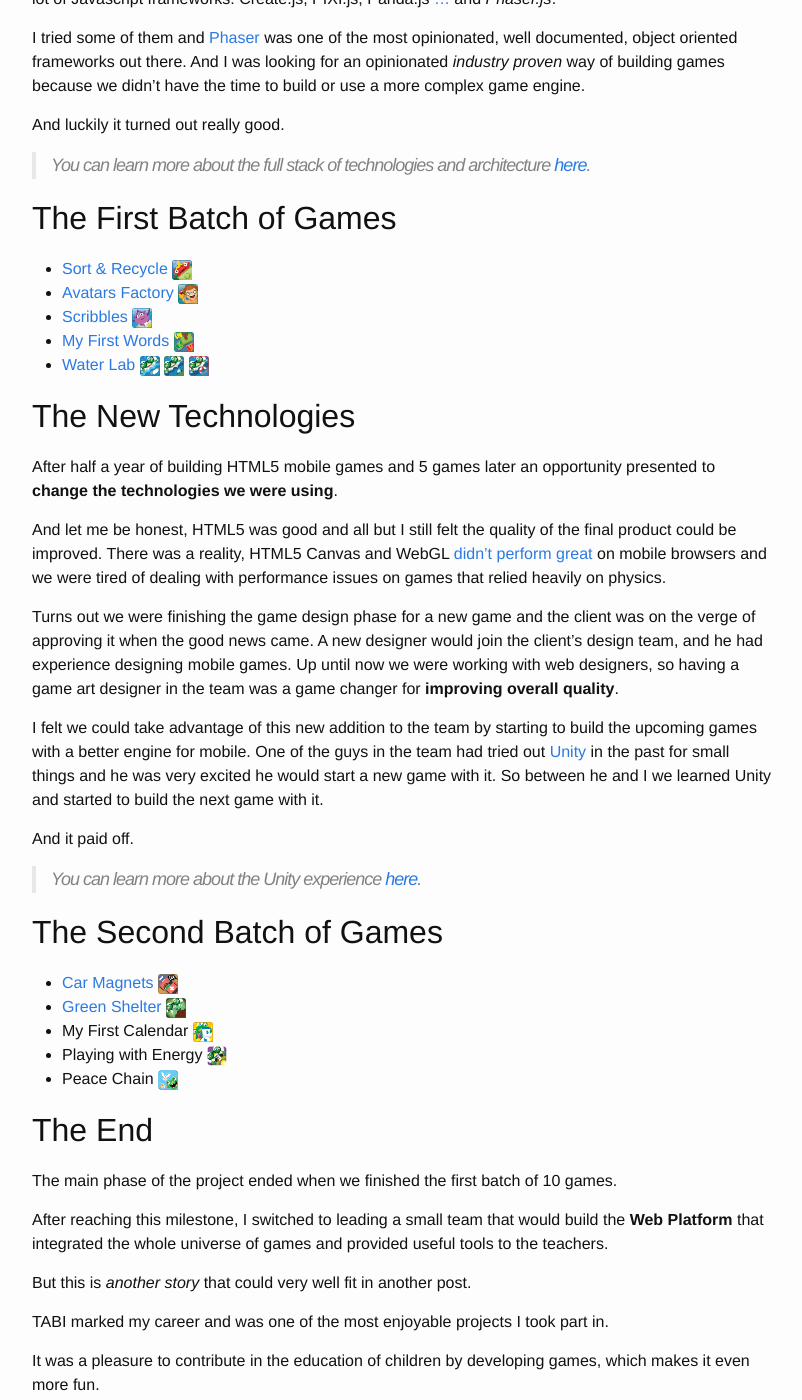
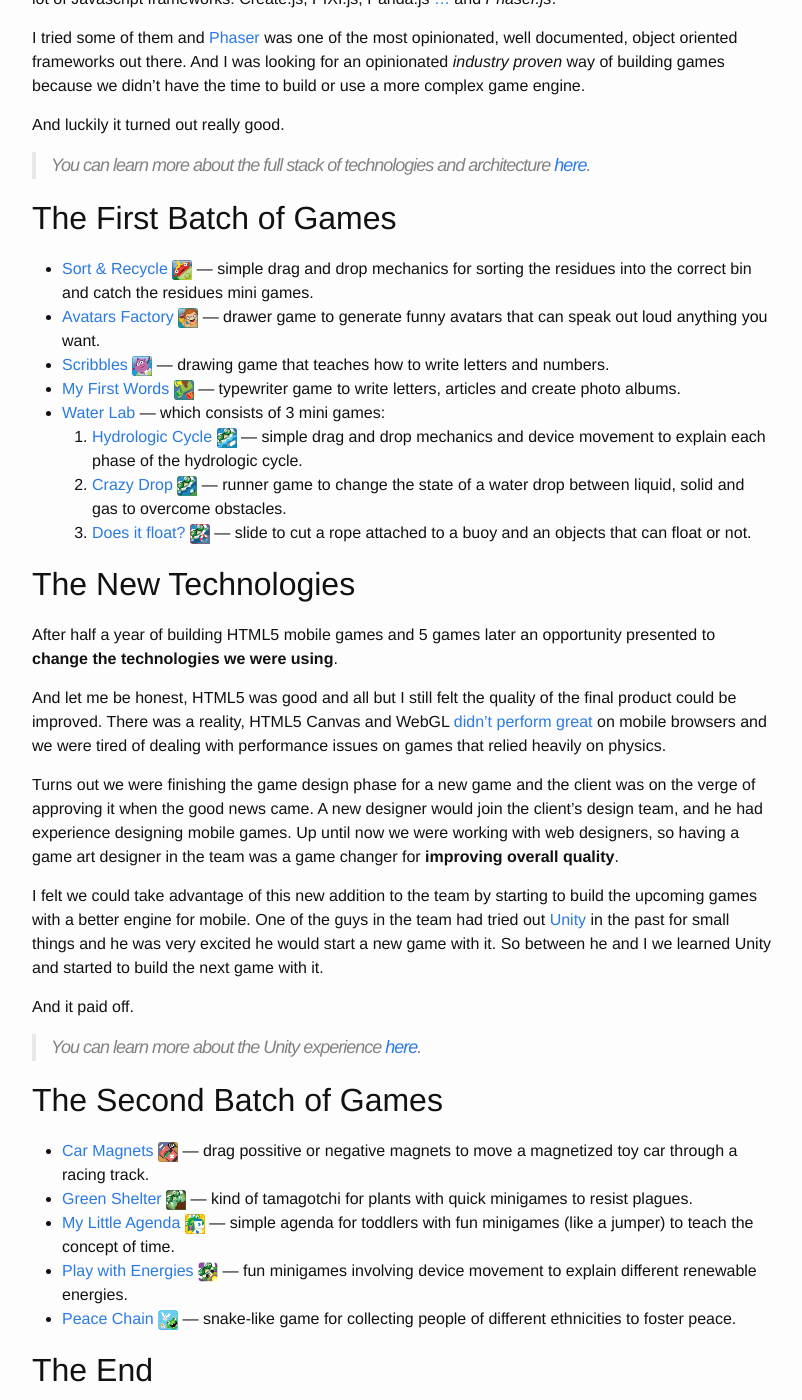
Before and after one commit to aaccurso/aaccurso.github.io, a Jekyll site: the page built from _posts/2017-02-18-tabisworld.markdown, in a window 1280 px wide and 1400 px high, scrolled down 2302 px. Shown: the whole window, without its empty margins (238-1040 px from the left). Built offline with Jekyll 4.4.1, drawn with Linux system fonts in a browser that asks for light colours; nearby versions of some CDN libraries.

Commit message:
Add description to games

```diff
--- a/_posts/2017-02-18-tabisworld.markdown
+++ b/_posts/2017-02-18-tabisworld.markdown
@@ -63,11 +63,14 @@
 
 ## The First Batch of Games
 
-* [Sort & Recycle] ![Sort & Recycle](/assets/tabisworld/game-icons/sort-and-recycle.png){: .icon}
-* [Avatars Factory] ![Avatars Factory](/assets/tabisworld/game-icons/avatars-factory.png){: .icon}
-* [Scribbles] ![Scribbles](/assets/tabisworld/game-icons/scribbles.png){: .icon}
-* [My First Words] ![My First Words](/assets/tabisworld/game-icons/my-first-words.png){: .icon}
-* [Water Lab] ![The Water Cycle](/assets/tabisworld/game-icons/the-water-cycle.png){: .icon} ![Crazy Drop](/assets/tabisworld/game-icons/crazy-drop.png){: .icon} ![Does it float?](/assets/tabisworld/game-icons/does-it-float.png){: .icon}
+* [Sort & Recycle] ![Sort & Recycle](/assets/tabisworld/game-icons/sort-and-recycle.png){: .icon} — simple drag and drop mechanics for sorting the residues into the correct bin and catch the residues mini games.
+* [Avatars Factory] ![Avatars Factory](/assets/tabisworld/game-icons/avatars-factory.png){: .icon} — drawer game to generate funny avatars that can speak out loud anything you want.
+* [Scribbles] ![Scribbles](/assets/tabisworld/game-icons/scribbles.png){: .icon} — drawing game that teaches how to write letters and numbers.
+* [My First Words] ![My First Words](/assets/tabisworld/game-icons/my-first-words.png){: .icon} — typewriter game to write letters, articles and create photo albums.
+* [Water Lab] — which consists of 3 mini games:
+  1. [Hydrologic Cycle] ![Hydrologic Cycle](/assets/tabisworld/game-icons/the-water-cycle.png){: .icon} — simple drag and drop mechanics and device movement to explain each phase of the hydrologic cycle.
+  2. [Crazy Drop] ![Crazy Drop](/assets/tabisworld/game-icons/crazy-drop.png){: .icon} — runner game to change the state of a water drop between liquid, solid and gas to overcome obstacles.
+  3. [Does it float?] ![Does it float?](/assets/tabisworld/game-icons/does-it-float.png){: .icon} — slide to cut a rope attached to a buoy and an objects that can float or not.
 
 ## The New Technologies
 
@@ -85,11 +88,11 @@
 
 ## The Second Batch of Games
 
-* [Car Magnets] ![Car Magnets](/assets/tabisworld/game-icons/car-magnets.png){: .icon}
-* [Green Shelter] ![Green Shelter](/assets/tabisworld/game-icons/green-shelter.png){: .icon}
-* My First Calendar ![My First Calendar](/assets/tabisworld/game-icons/my-first-calendar.png){: .icon}
-* Playing with Energy ![Playing with Energy](/assets/tabisworld/game-icons/playing-with-energies.png){: .icon}
-* Peace Chain ![Peace Chain](/assets/tabisworld/game-icons/peace-chain.png){: .icon}
+* [Car Magnets] ![Car Magnets](/assets/tabisworld/game-icons/car-magnets.png){: .icon} — drag possitive or negative magnets to move a magnetized toy car through a racing track.
+* [Green Shelter] ![Green Shelter](/assets/tabisworld/game-icons/green-shelter.png){: .icon} — kind of tamagotchi for plants with quick minigames to resist plagues.
+* [My Little Agenda] ![My Little Agenda](/assets/tabisworld/game-icons/my-first-calendar.png){: .icon} — simple agenda for toddlers with fun minigames (like a jumper) to teach the concept of time.
+* [Play with Energies] ![Play with Energies](/assets/tabisworld/game-icons/playing-with-energies.png){: .icon} — fun minigames involving device movement to explain different renewable energies.
+* [Peace Chain] ![Peace Chain](/assets/tabisworld/game-icons/peace-chain.png){: .icon} — snake-like game for collecting people of different ethnicities to foster peace.
 
 ## The End
 
@@ -115,10 +118,22 @@
 [unity-for-tabi]: {{ site.baseurl }}{% post_url 2017-02-18-unity-for-tabi %}
 [tabi-platform]: {{ site.baseurl }}{% post_url 2017-02-18-tabi-platform %}
 
-[Sort & Recycle]: http://eurocase.com/clasifica-y-recicla-app-educativa-tabi
-[Avatars Factory]: http://eurocase.com/nueva-app-Tabi-fabrica-de-avatares
-[Scribbles]: http://eurocase.com/nueva-app-Tabi-grafismos-con-boni
-[My First Words]: http://eurocase.com/press/detail/83
+[Sort & Recycle post]: http://eurocase.com/clasifica-y-recicla-app-educativa-tabi
+[Sort & Recycle]: https://play.google.com/store/apps/details?id=com.eurocase.reciclaje01
+[Avatars Factory post]: http://eurocase.com/nueva-app-Tabi-fabrica-de-avatares
+[Avatars Factory]: https://play.google.com/store/apps/details?id=com.eurocase.avatares01
+[Scribbles post]: http://eurocase.com/nueva-app-Tabi-grafismos-con-boni
+[Scribbles]: https://play.google.com/store/apps/details?id=com.eurocase.grafismos01
+[My First Words post]: http://eurocase.com/press/detail/83
+[My First Words]: https://play.google.com/store/apps/details?id=com.eurocase.textos01
 [Water Lab]: http://eurocase.com/tabi-apps-para-pequenios-cientificos
-[Car Magnets]: http://eurocase.com/press/detail/80
-[Green Shelter]: http://eurocase.com/press/detail/86
+[Hydrologic Cycle]: https://play.google.com/store/apps/details?id=com.eurocase.hydrologic_cycle
+[Crazy Drop]: https://play.google.com/store/apps/details?id=com.eurocase.states_change
+[Does it float?]: https://play.google.com/store/apps/details?id=com.eurocase.buoyancy
+[Car Magnets post]: http://eurocase.com/press/detail/80
+[Car Magnets]: https://play.google.com/store/apps/details?id=com.eurocase.Laboratorio02
+[Green Shelter post]: http://eurocase.com/press/detail/86
+[Green Shelter]: https://play.google.com/store/apps/details?id=com.eurocase.greenshelter
+[My Little Agenda]: https://play.google.com/store/apps/details?id=com.eurocase.tabimylittleagenda
+[Play With Energies]: https://play.google.com/store/apps/details?id=com.eurocase.playwithenergies
+[Peace Chain]: https://play.google.com/store/apps/details?id=com.eurocase.peacechain
```
